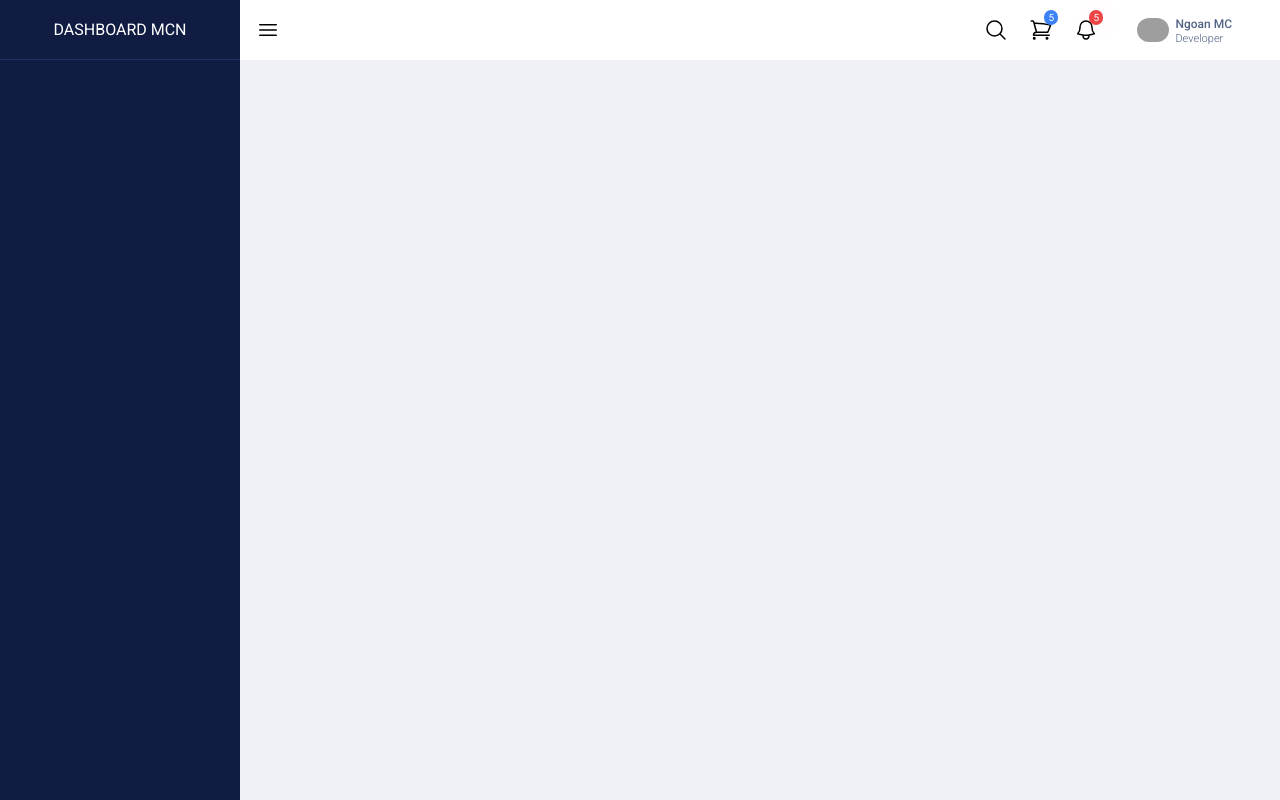
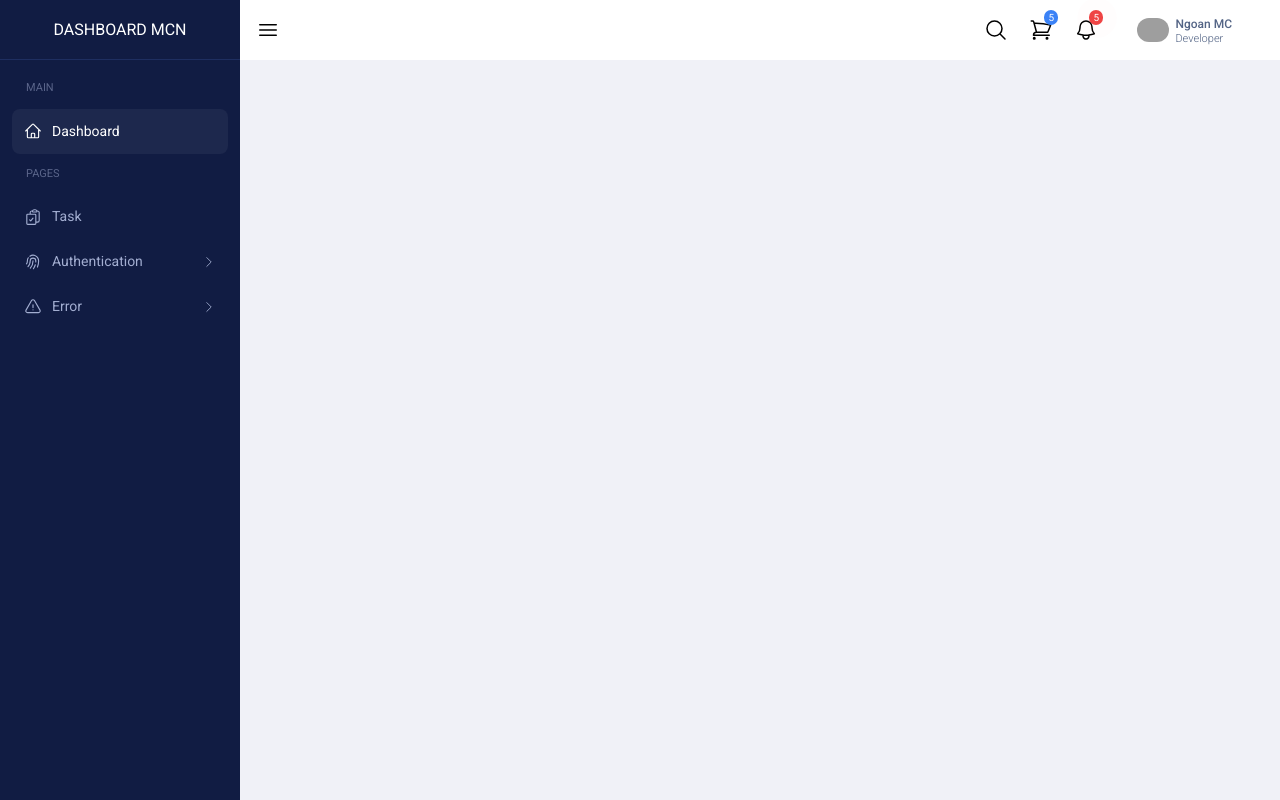
Before and after one commit to phongnhadn1991/dashboard_nextjs, a Next.js app: page / in a window 1280 px wide. Built offline with nearby package versions, Linux system fonts and the light colour scheme; grey boxes are pictures that could not be loaded.

Commit message:
add sidebar

```diff
--- /dev/null
+++ b/src/app/_components/common/sidebar/Sidebar.jsx
@@ -0,0 +1,80 @@
+import './Sidebar.scss'
+import React from 'react';
+import Link from "next/link";
+const Sidebar = () => {
+    return (
+    <aside className='p-sideBar w-[15rem] bg-[#111c43] fixed z-10 h-[100vh]'>
+        <div className='p-sideBar_logo border-b border-[#1e2e60] flex justify-center items-center h-[60px]'>
+          <p className='text-white text-center uppercase font-normal'>Dashboard MCN</p>
+        </div>
+        <div className='p-sideBar_nav'>
+          <ul className='p-sideBar_list'>
+            <li className='p-sideBar_category'>Main</li>
+            <li className='p-sideBar_link active'>
+              <Link href='/'>
+                <i className="icon_link">
+                    <svg xmlns="http://www.w3.org/2000/svg" fill="none" viewBox="0 0 24 24" strokeWidth={1.5} stroke="currentColor">
+                        <path strokeLinecap="round" strokeLinejoin="round" d="M2.25 12l8.954-8.955c.44-.439 1.152-.439 1.591 0L21.75 12M4.5 9.75v10.125c0 .621.504 1.125 1.125 1.125H9.75v-4.875c0-.621.504-1.125 1.125-1.125h2.25c.621 0 1.125.504 1.125 1.125V21h4.125c.621 0 1.125-.504 1.125-1.125V9.75M8.25 21h8.25" />
+                    </svg>
+                </i>
+                <span>Dashboard</span>
+                <i className="icon_extend">
+                    <svg xmlns="http://www.w3.org/2000/svg" fill="none" viewBox="0 0 24 24" strokeWidth={1.5} stroke="currentColor">
+                        <path strokeLinecap="round" strokeLinejoin="round" d="M8.25 4.5l7.5 7.5-7.5 7.5" />
+                    </svg>
+                </i>
+              </Link>
+            </li>
+            <li className='p-sideBar_category'>Pages</li>
+            <li className='p-sideBar_link'>
+                <Link href='/'>
+                    <i className="icon_link">
+                    <svg xmlns="http://www.w3.org/2000/svg" fill="none" viewBox="0 0 24 24" strokeWidth={1.5} stroke="currentColor">
+                        <path strokeLinecap="round" strokeLinejoin="round" d="M11.35 3.836c-.065.21-.1.433-.1.664 0 .414.336.75.75.75h4.5a.75.75 0 00.75-.75 2.25 2.25 0 00-.1-.664m-5.8 0A2.251 2.251 0 0113.5 2.25H15c1.012 0 1.867.668 2.15 1.586m-5.8 0c-.376.023-.75.05-1.124.08C9.095 4.01 8.25 4.973 8.25 6.108V8.25m8.9-4.414c.376.023.75.05 1.124.08 1.131.094 1.976 1.057 1.976 2.192V16.5A2.25 2.25 0 0118 18.75h-2.25m-7.5-10.5H4.875c-.621 0-1.125.504-1.125 1.125v11.25c0 .621.504 1.125 1.125 1.125h9.75c.621 0 1.125-.504 1.125-1.125V18.75m-7.5-10.5h6.375c.621 0 1.125.504 1.125 1.125v9.375m-8.25-3l1.5 1.5 3-3.75" />
+                    </svg>
+                    </i>
+                    <span>Task</span>
+                    <i className="icon_extend">
+                        <svg xmlns="http://www.w3.org/2000/svg" fill="none" viewBox="0 0 24 24" strokeWidth={1.5} stroke="currentColor">
+                            <path strokeLinecap="round" strokeLinejoin="round" d="M8.25 4.5l7.5 7.5-7.5 7.5" />
+                        </svg>
+                    </i>
+                </Link>
+            </li>
+            <li className='p-sideBar_link has_sub'>
+                <Link href='/'>
+                    <i className="icon_link">
+                    <svg xmlns="http://www.w3.org/2000/svg" viewBox="0 0 24 24" fill="currentColor">
+                        <path fillRule="evenodd" d="M12 3.75a6.715 6.715 0 00-3.722 1.118.75.75 0 11-.828-1.25 8.25 8.25 0 0112.8 6.883c0 3.014-.574 5.897-1.62 8.543a.75.75 0 01-1.395-.551A21.69 21.69 0 0018.75 10.5 6.75 6.75 0 0012 3.75zM6.157 5.739a.75.75 0 01.21 1.04A6.715 6.715 0 005.25 10.5c0 1.613-.463 3.12-1.265 4.393a.75.75 0 01-1.27-.8A6.715 6.715 0 003.75 10.5c0-1.68.503-3.246 1.367-4.55a.75.75 0 011.04-.211zM12 7.5a3 3 0 00-3 3c0 3.1-1.176 5.927-3.105 8.056a.75.75 0 11-1.112-1.008A10.459 10.459 0 007.5 10.5a4.5 4.5 0 119 0c0 .547-.022 1.09-.067 1.626a.75.75 0 01-1.495-.123c.041-.495.062-.996.062-1.503a3 3 0 00-3-3zm0 2.25a.75.75 0 01.75.75A15.69 15.69 0 018.97 20.738a.75.75 0 01-1.14-.975A14.19 14.19 0 0011.25 10.5a.75.75 0 01.75-.75zm3.239 5.183a.75.75 0 01.515.927 19.415 19.415 0 01-2.585 5.544.75.75 0 11-1.243-.84 17.912 17.912 0 002.386-5.116.75.75 0 01.927-.515z" clipRule="evenodd" />
+                    </svg>
+                    </i>
+                    <span>Authentication</span>
+                    <i className="icon_extend">
+                        <svg xmlns="http://www.w3.org/2000/svg" fill="none" viewBox="0 0 24 24" strokeWidth={1.5} stroke="currentColor">
+                            <path strokeLinecap="round" strokeLinejoin="round" d="M8.25 4.5l7.5 7.5-7.5 7.5" />
+                        </svg>
+                    </i>
+                </Link>
+            </li>
+            <li className='p-sideBar_link has_sub'>
+                <Link href='/'>
+                    <i className="icon_link">
+                        <svg xmlns="http://www.w3.org/2000/svg" fill="none" viewBox="0 0 24 24" strokeWidth={1.5} stroke="currentColor">
+                            <path strokeLinecap="round" strokeLinejoin="round" d="M12 9v3.75m-9.303 3.376c-.866 1.5.217 3.374 1.948 3.374h14.71c1.73 0 2.813-1.874 1.948-3.374L13.949 3.378c-.866-1.5-3.032-1.5-3.898 0L2.697 16.126zM12 15.75h.007v.008H12v-.008z" />
+                        </svg>
+                    </i>
+                    <span>Error</span>
+                    <i className="icon_extend">
+                        <svg xmlns="http://www.w3.org/2000/svg" fill="none" viewBox="0 0 24 24" strokeWidth={1.5} stroke="currentColor">
+                            <path strokeLinecap="round" strokeLinejoin="round" d="M8.25 4.5l7.5 7.5-7.5 7.5" />
+                        </svg>
+                    </i>
+                </Link>
+            </li>
+          </ul>
+        </div>
+      </aside>
+    );
+}
+
+export default Sidebar;
--- /dev/null
+++ b/src/app/_components/common/sidebar/Sidebar.scss
@@ -0,0 +1,55 @@
+.p-sideBar {
+    &_nav {
+        padding: 8px 0 80px;
+    }
+    &_list {
+
+    }
+    &_category {
+        font-size: 11px;
+        font-weight: medium;
+        color: rgba(163, 174, 209, .5);
+        padding: 12px 26px;
+        text-transform: uppercase;
+    }
+    &_link {
+        padding: 0 12px;
+        color: rgba(163, 174, 209, 1);
+        a {
+            position: relative;
+            display: flex;
+            align-items: center;
+            padding: 12px;
+            border-radius: 8px;
+            font-size: 14px;
+            .icon {
+                &_link {
+                    width: 18px;
+                    height: 18px;
+                    margin-right: 10px;
+                }
+                &_extend {
+                    display: none;
+                    position: absolute;
+                    right: 12px;
+                    top: 50%;
+                    transform: translateY(-50%);
+                    width: 14px;
+                    height: 14px;
+                }
+            }
+        }
+        &.active,
+        &:hover {
+            a {
+                background: rgba(255, 255, 255, .05);
+                color: white;
+            }
+        }
+        &.has_sub {
+            .icon_extend {
+                display: block;
+            }
+        }
+    }
+}
--- a/src/app/layout.js
+++ b/src/app/layout.js
@@ -1,6 +1,7 @@
 import { Roboto } from "next/font/google";
 import "./globals.css";
 import Header from "./_components/common/header/Header";
+import Sidebar from "./_components/common/sidebar/Sidebar";
 
 const roboto = Roboto({ subsets: ["vietnamese"],
 weight: [
@@ -18,11 +19,7 @@ export default function RootLayout({ children }) {
       <body className={roboto.className}>
         <div className='l-page'>
           <Header/>
-          <aside className='p-side w-[15rem] bg-[#111c43] fixed z-10 h-[100vh]'>
-            <div className='p-side_logo border-b border-[#1e2e60] flex justify-center items-center h-[60px]'>
-              <p className='text-white text-center uppercase font-normal'>Dashboard MCN</p>
-            </div>
-          </aside>
+          <Sidebar/>
           {children}
         </div>
       </body>
```
